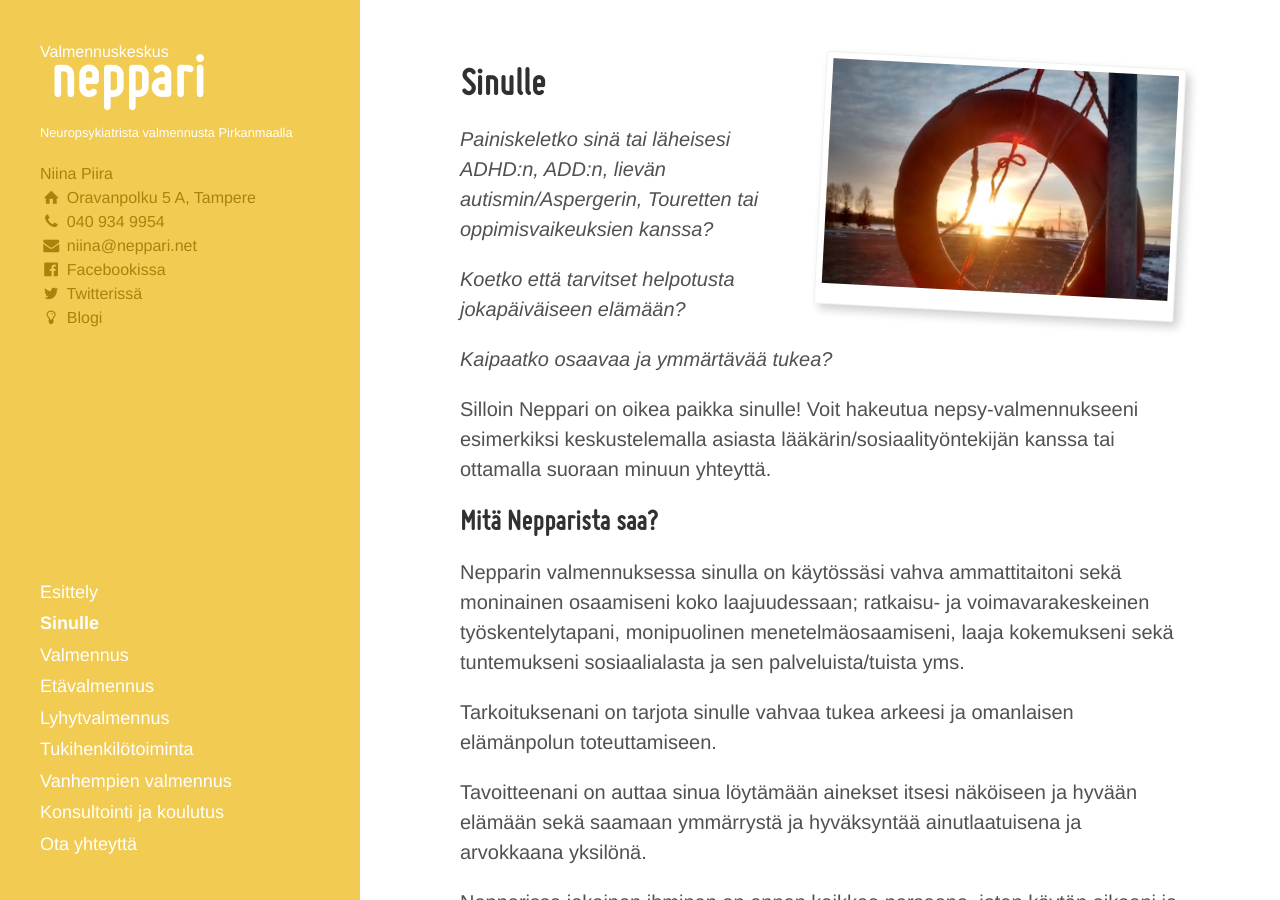
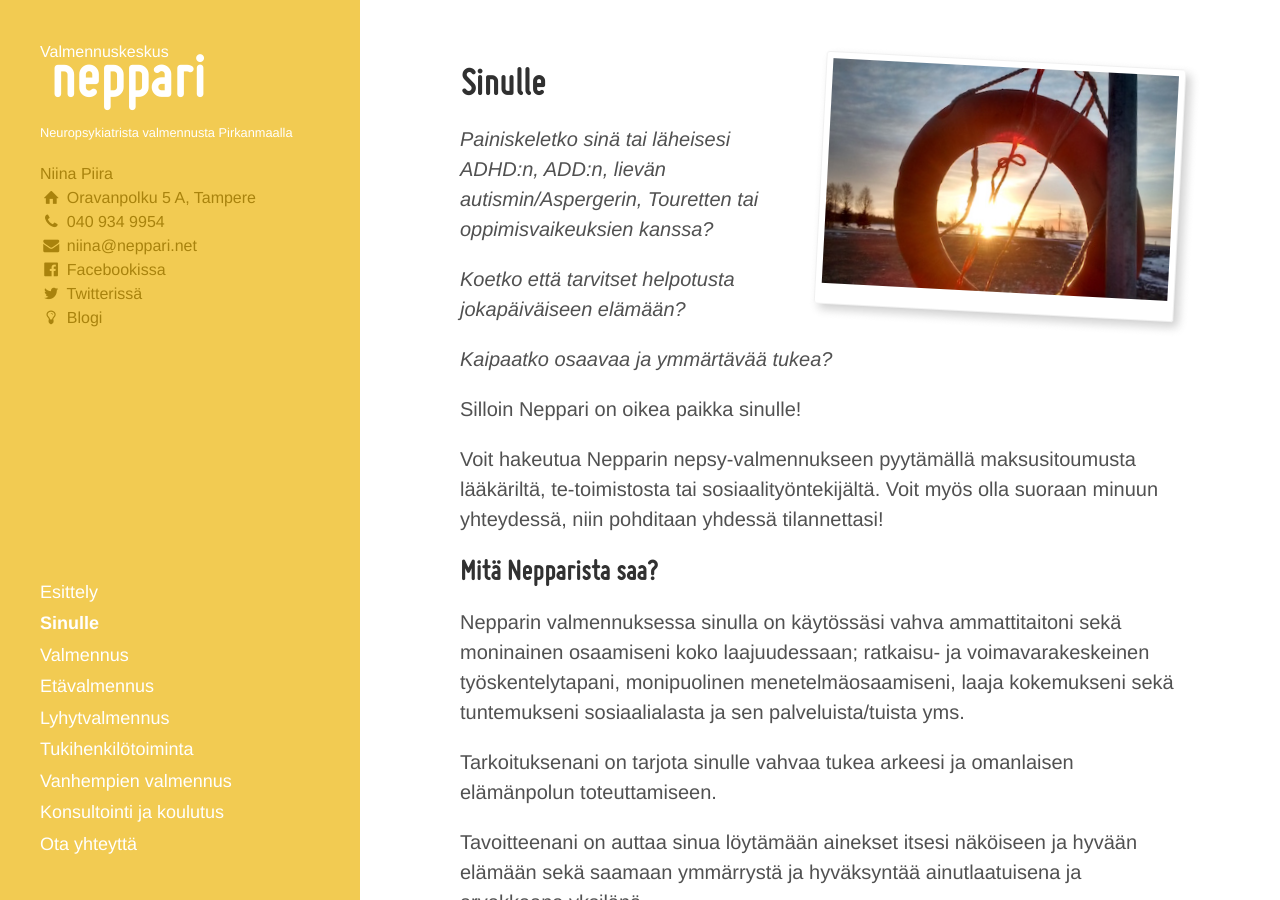
Before and after one commit to niinapiira/neppari.net, a Jekyll site: the page built from sinulle.md, in a window 1280 px wide and 900 px high. Built offline with Jekyll 4.4.1, drawn with Linux system fonts in a browser that asks for light colours.

Commit message:
Updated sinulle.md

```diff
--- a/sinulle.md
+++ b/sinulle.md
@@ -18,7 +18,10 @@ polaroid: ""
 
 *Kaipaatko osaavaa ja ymmärtävää tukea?*
 
-Silloin Neppari on oikea paikka sinulle! Voit hakeutua nepsy-valmennukseeni esimerkiksi keskustelemalla asiasta lääkärin/sosiaalityöntekijän kanssa tai ottamalla suoraan minuun yhteyttä.
+Silloin Neppari on oikea paikka sinulle!
+
+Voit hakeutua Nepparin nepsy-valmennukseen pyytämällä maksusitoumusta lääkäriltä, te-toimistosta tai sosiaalityöntekijältä.
+Voit myös olla suoraan minuun yhteydessä, niin pohditaan yhdessä tilannettasi!
 
 ## Mitä Nepparista saa?
 
```
